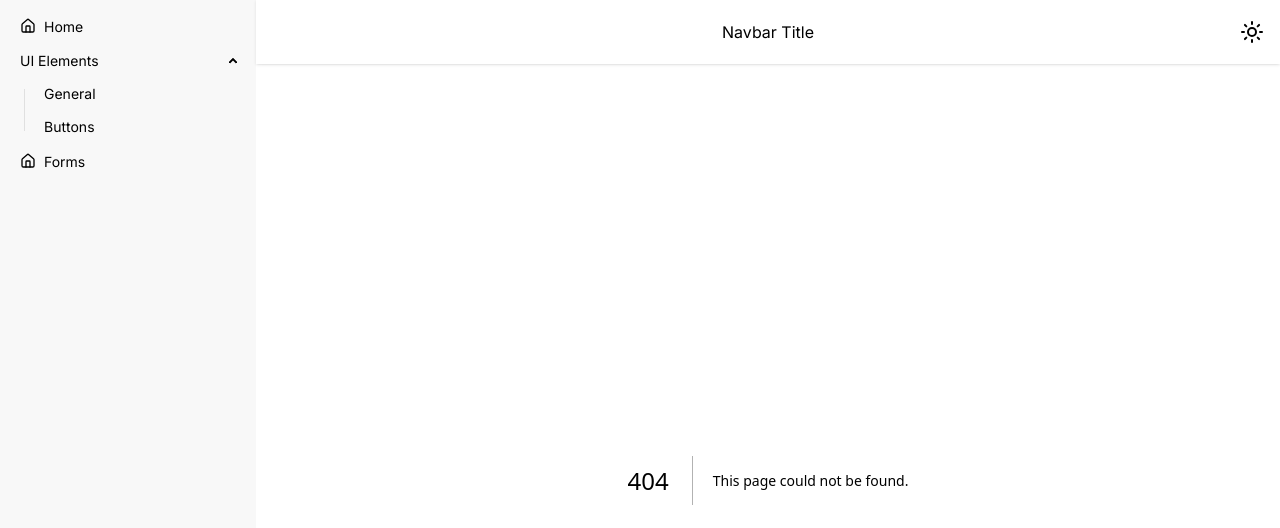
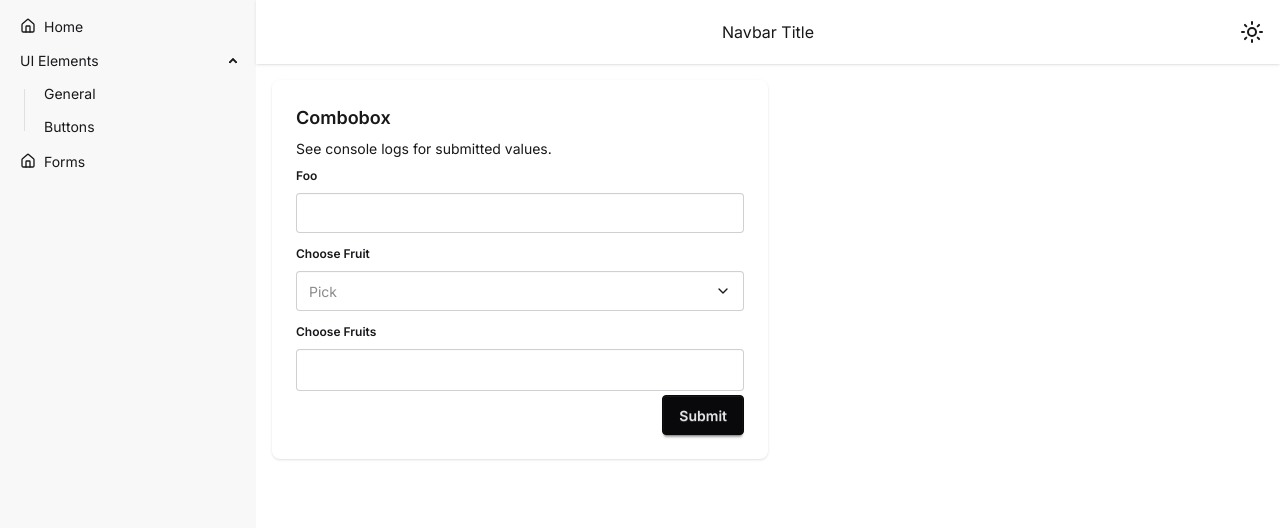
Before and after one commit to sunjayaali/next-admin, a Next.js app: page /ui/combobox in a window 1280 px wide. Before the commit this address had no page. Shown: the top 528 px of the page. Built offline with nearby package versions, Linux system fonts and the light colour scheme.

Commit message:
add Combobox component with form integration

```diff
--- /dev/null
+++ b/app/ui/combobox/page.tsx
@@ -0,0 +1,179 @@
+"use client";
+
+import {
+  Combobox,
+  ComboboxChip,
+  ComboboxChips,
+  ComboboxChipsInput,
+  ComboboxContent,
+  ComboboxEmpty,
+  ComboboxInput,
+  ComboboxItem,
+  ComboboxList,
+  ComboboxValue,
+  useComboboxAnchor,
+} from "@/components/ui/combobox";
+import { useForm } from "@tanstack/react-form";
+
+export default function Page() {
+  const anchor = useComboboxAnchor();
+  const form = useForm({
+    defaultValues: {
+      fruit: null as Fruit | null,
+      foo: "",
+      fruits: [] as Fruit[],
+    },
+    onSubmit: ({ value }) => {
+      console.log("onSubmit", value);
+    },
+  });
+
+  return (
+    <>
+      <div className="grid grid-1 md:grid-cols-2">
+        <div className="card shadow">
+          <div className="card-body">
+            <div className="card-title">Combobox</div>
+
+            <form
+              onSubmit={(e) => {
+                e.preventDefault();
+                form.handleSubmit();
+              }}
+            >
+              <p className="text-sm">See console logs for submitted values.</p>
+              <form.Field name="foo">
+                {(field) => {
+                  return (
+                    <fieldset className="fieldset">
+                      <legend className="fieldset-legend">Foo</legend>
+                      <input
+                        type="text"
+                        className="input w-full"
+                        value={field.state.value}
+                        onChange={(e) => field.handleChange(e.target.value)}
+                      />
+                    </fieldset>
+                  );
+                }}
+              </form.Field>
+
+              <form.Field name="fruit">
+                {(field) => {
+                  return (
+                    <fieldset className="fieldset">
+                      <legend className="fieldset-legend">Choose Fruit</legend>
+                      <Combobox
+                        items={fruits}
+                        value={field.state.value}
+                        onValueChange={(value) => field.handleChange(value)}
+                      >
+                        <ComboboxInput placeholder="Pick" showClear />
+                        <ComboboxContent className="shadow">
+                          <ComboboxEmpty>No fruit</ComboboxEmpty>
+                          <ComboboxList>
+                            {(item: Fruit) => (
+                              <ComboboxItem key={item.value} value={item}>
+                                {item.label}
+                              </ComboboxItem>
+                            )}
+                          </ComboboxList>
+                        </ComboboxContent>
+                      </Combobox>
+                    </fieldset>
+                  );
+                }}
+              </form.Field>
+
+              <form.Field name="fruits">
+                {(field) => (
+                  <fieldset className="fieldset">
+                    <legend className="fieldset-legend">Choose Fruits</legend>
+                    <Combobox
+                      multiple
+                      items={fruits}
+                      value={field.state.value}
+                      onValueChange={(fruits) => {
+                        field.handleChange(fruits);
+                      }}
+                    >
+                      <ComboboxChips ref={anchor}>
+                        <ComboboxValue>
+                          {(fruits: Fruit[]) => {
+                            return fruits.map((fruit: Fruit) => (
+                              <ComboboxChip key={fruit.value}>
+                                {fruit.label}
+                              </ComboboxChip>
+                            ));
+                          }}
+                        </ComboboxValue>
+                        <ComboboxChipsInput />
+                      </ComboboxChips>
+                      <ComboboxContent className="shadow" anchor={anchor}>
+                        <ComboboxEmpty>No fruit</ComboboxEmpty>
+                        <ComboboxList>
+                          {(item: Fruit) => (
+                            <ComboboxItem key={item.value} value={item}>
+                              {item.label}
+                            </ComboboxItem>
+                          )}
+                        </ComboboxList>
+                      </ComboboxContent>
+                    </Combobox>
+                  </fieldset>
+                )}
+              </form.Field>
+
+              <div className="card-actions justify-end">
+                <form.Subscribe
+                  selector={(state) => [state.canSubmit, state.isSubmitting]}
+                >
+                  {([canSubmit, isSubmitting]) => {
+                    return (
+                      <button type="submit" className="btn btn-neutral">
+                        Submit
+                      </button>
+                    );
+                  }}
+                </form.Subscribe>
+              </div>
+            </form>
+          </div>
+        </div>
+      </div>
+    </>
+  );
+}
+
+interface Fruit {
+  label: string;
+  value: string;
+}
+
+const fruits: Fruit[] = [
+  { label: "Apple", value: "apple" },
+  { label: "Banana", value: "banana" },
+  { label: "Orange", value: "orange" },
+  { label: "Pineapple", value: "pineapple" },
+  { label: "Grape", value: "grape" },
+  { label: "Mango", value: "mango" },
+  { label: "Strawberry", value: "strawberry" },
+  { label: "Blueberry", value: "blueberry" },
+  { label: "Raspberry", value: "raspberry" },
+  { label: "Blackberry", value: "blackberry" },
+  { label: "Cherry", value: "cherry" },
+  { label: "Peach", value: "peach" },
+  { label: "Pear", value: "pear" },
+  { label: "Plum", value: "plum" },
+  { label: "Kiwi", value: "kiwi" },
+  { label: "Watermelon", value: "watermelon" },
+  { label: "Cantaloupe", value: "cantaloupe" },
+  { label: "Honeydew", value: "honeydew" },
+  { label: "Papaya", value: "papaya" },
+  { label: "Guava", value: "guava" },
+  { label: "Lychee", value: "lychee" },
+  { label: "Pomegranate", value: "pomegranate" },
+  { label: "Apricot", value: "apricot" },
+  { label: "Grapefruit", value: "grapefruit" },
+  { label: "Passionfruit", value: "passionfruit" },
+];
```
